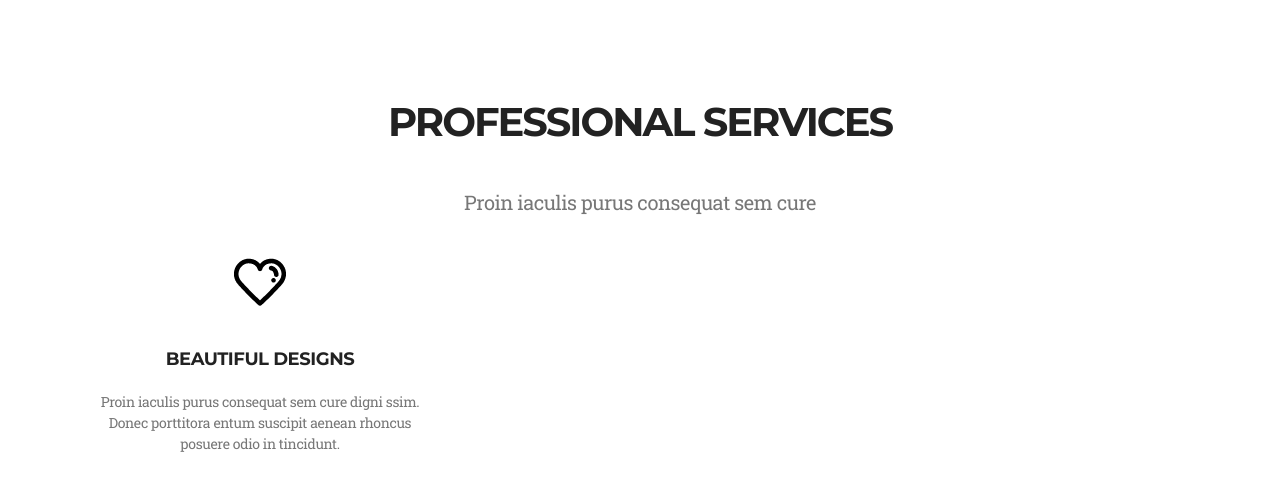
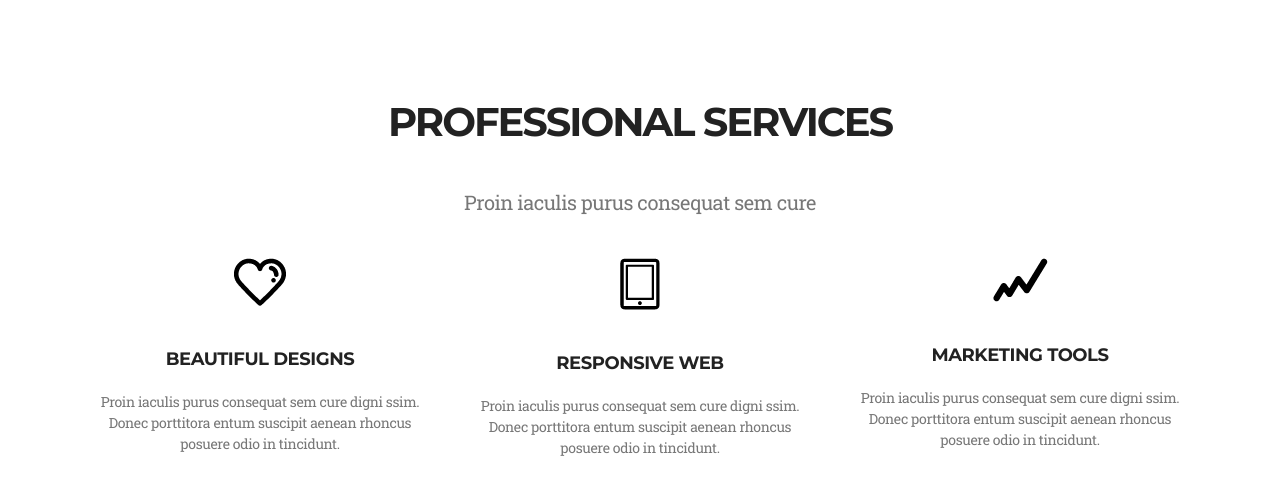
Before and after one commit to coatceatl/treehouse, a website built with webpack: page index.html in a window 1280 px wide. Shown: the part 691-1186 px from the top of the page. Before the commit the page ends 1161 px from the top, so only its background shows below. Built offline with nearby package versions, Linux system fonts and the light colour scheme.

Commit message:
added content to services

```diff
--- a/index.html
+++ b/index.html
@@ -77,6 +77,36 @@
               </p>
             </div>
           </div>
+          <div class='col-12 col-sm-6 col-md-4'>
+            <div class='services-block'>
+              <div class='services-block__icon'>
+                <img src='src/img/icon-mobile.png' alt='heart'>
+              </div>
+              <div class='services-block__header'>
+                responsive web
+              </div>
+              <p class='services-block__text'>
+              Proin iaculis purus consequat sem cure digni ssim. Donec porttitora entum suscipit
+              aenean rhoncus posuere odio in tincidunt.
+              </p>
+            </div>
+          </div>
+          <div class='col-12 col-sm-6 col-md-4'>
+            <div class='services-block'>
+              <div class='services-block__icon'>
+                <img src='src/img/icon-graph.png' alt='heart'>
+              </div>
+              <div class='services-block__header'>
+                Marketing tools
+              </div>
+              <p class='services-block__text'>
+              Proin iaculis purus consequat sem cure digni ssim. Donec porttitora entum suscipit
+              aenean rhoncus posuere odio in tincidunt.
+              </p>
+            </div>
+          </div>
+
+
         </div>
       </div>
     </section>
--- a/src/scss/_services.scss
+++ b/src/scss/_services.scss
@@ -1,6 +1,6 @@
 .container-padding {
   padding-top: remy(100px);
-  padding-buttom: remy(100px);
+  padding-bottom: remy(100px);
 }
 .title-section {
   font-family: $font-family-sans-serif;
```
Also changed, not shown: dist/main.css.
